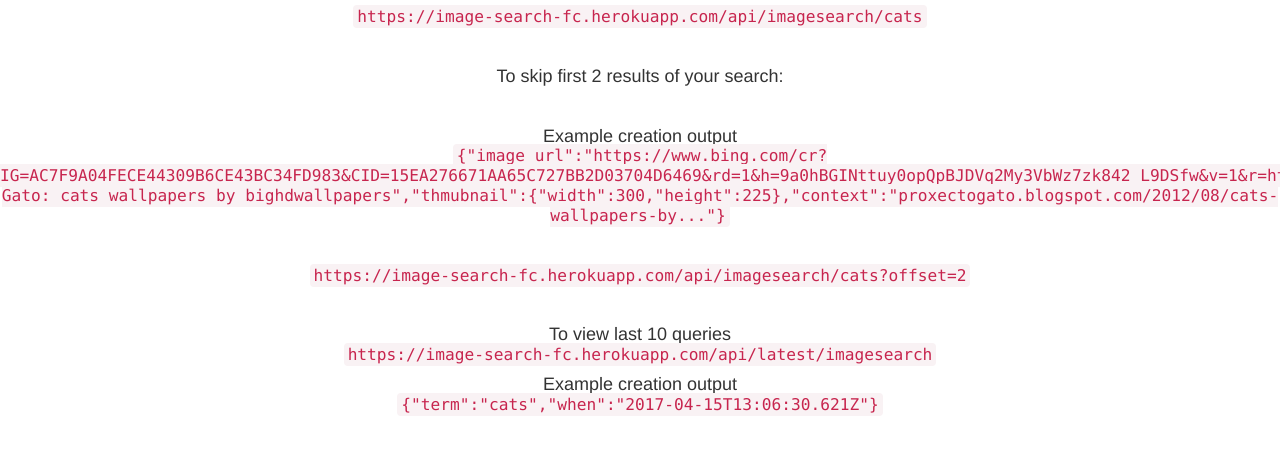
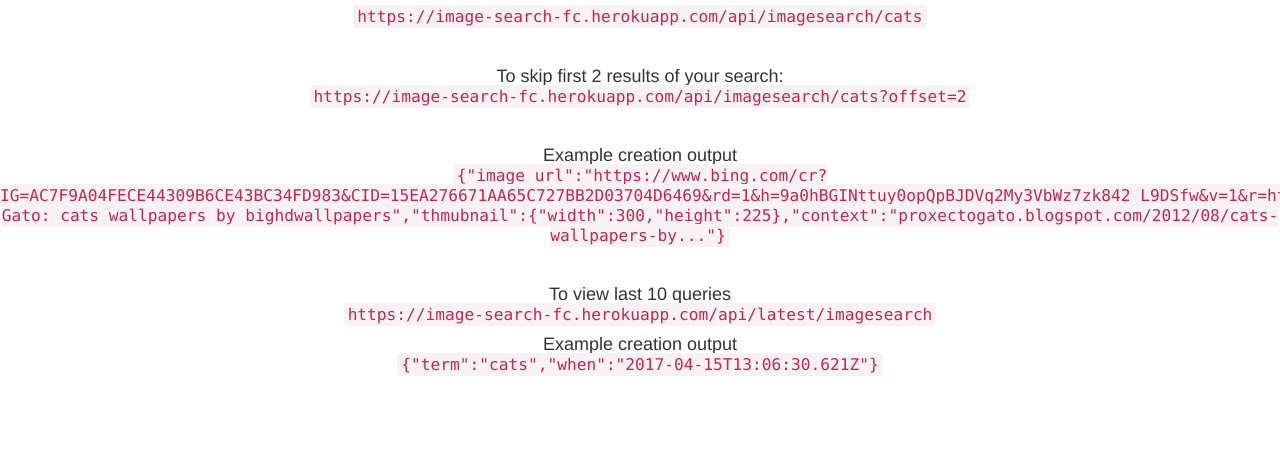
Before and after one commit to kubabartak/image_search, a website: page public/index.html in a window 1280 px wide. Shown: the part 152-606 px from the top of the page. Drawn offline with nearby package versions, Linux system fonts and the light colour scheme.

Commit message:
index.html typo

```diff
--- a/public/index.html
+++ b/public/index.html
@@ -12,15 +12,14 @@
            To search for images: <br> </h4>
         <h4>
             <code> https://image-search-fc.herokuapp.com/api/imagesearch/cats </code> </h4> <br>
-         <h4>To skip first 2 results of your search: </h4><br>
+         <h4>To skip first 2 results of your search: <br>
+
+            <code>https://image-search-fc.herokuapp.com/api/imagesearch/cats?offset=2 </code> </h4> <br>
         <h4>
            Example creation output <br>
 <code> {"image_url":"https://www.bing.com/cr?IG=AC7F9A04FECE44309B6CE43BC34FD983&CID=15EA276671AA65C727BB2D03704D6469&rd=1&h=9a0hBGINttuy0opQpBJDVq2My3VbWz7zk842_L9DSfw&v=1&r=https%3a%2f%2fwww.bing.com%2fimages%2fsearch%3fview%3ddetailv2%26FORM%3dOIIRPO%26q%3dcats%26id%3dDF010D14AC241C0AC39B5EAFD85F8B117825C79B%26simid%3d608001211154301430&p=DevEx,5006.1","snippet":"Proxecto Gato: cats wallpapers by bighdwallpapers","thmubnail":{"width":300,"height":225},"context":"proxectogato.blogspot.com/2012/08/cats-wallpapers-by..."}
       </code>
     </h4> <br>
-
-        <h4>
-            <code>https://image-search-fc.herokuapp.com/api/imagesearch/cats?offset=2 </code> </h4> <br>
 
         <h4> To view last 10 queries <br>
             <code> https://image-search-fc.herokuapp.com/api/latest/imagesearch </code> <br> </h4>
```
